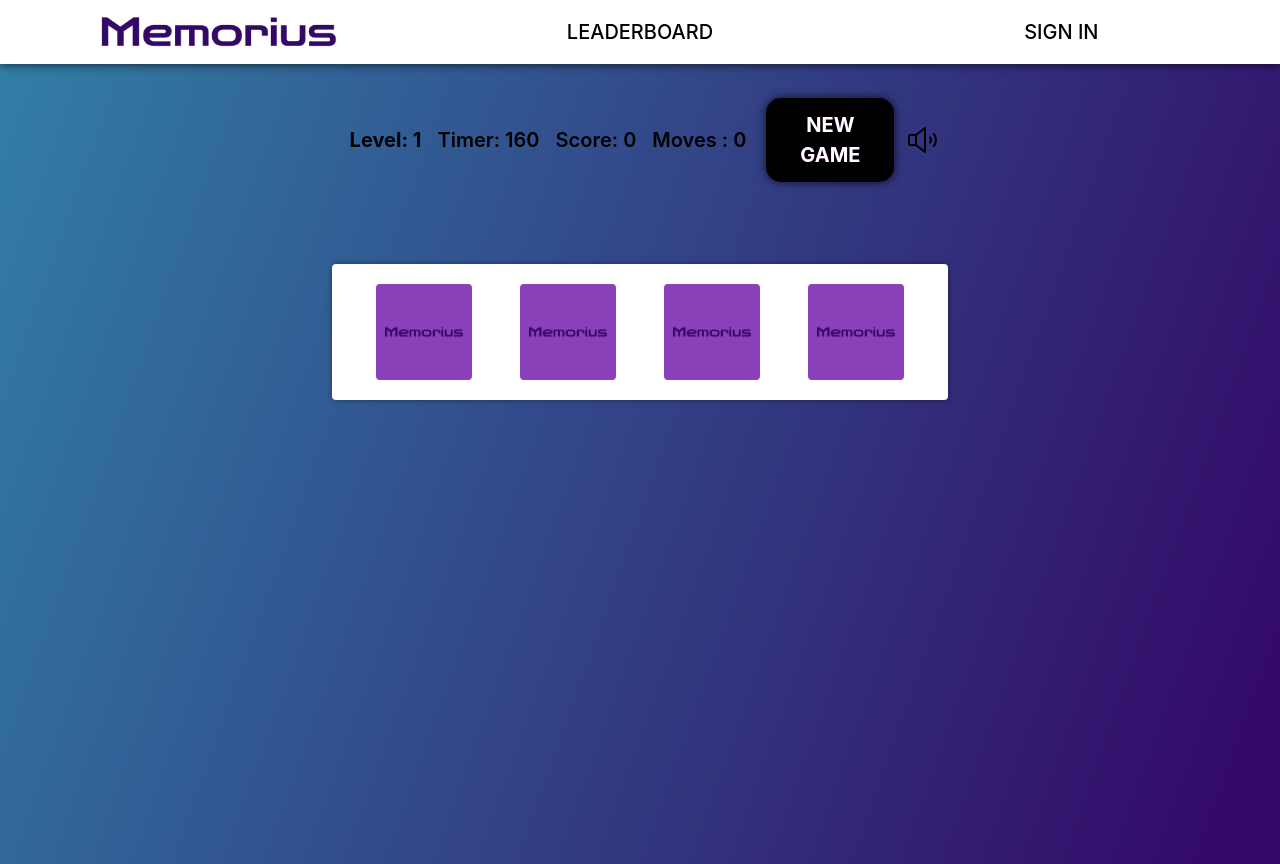
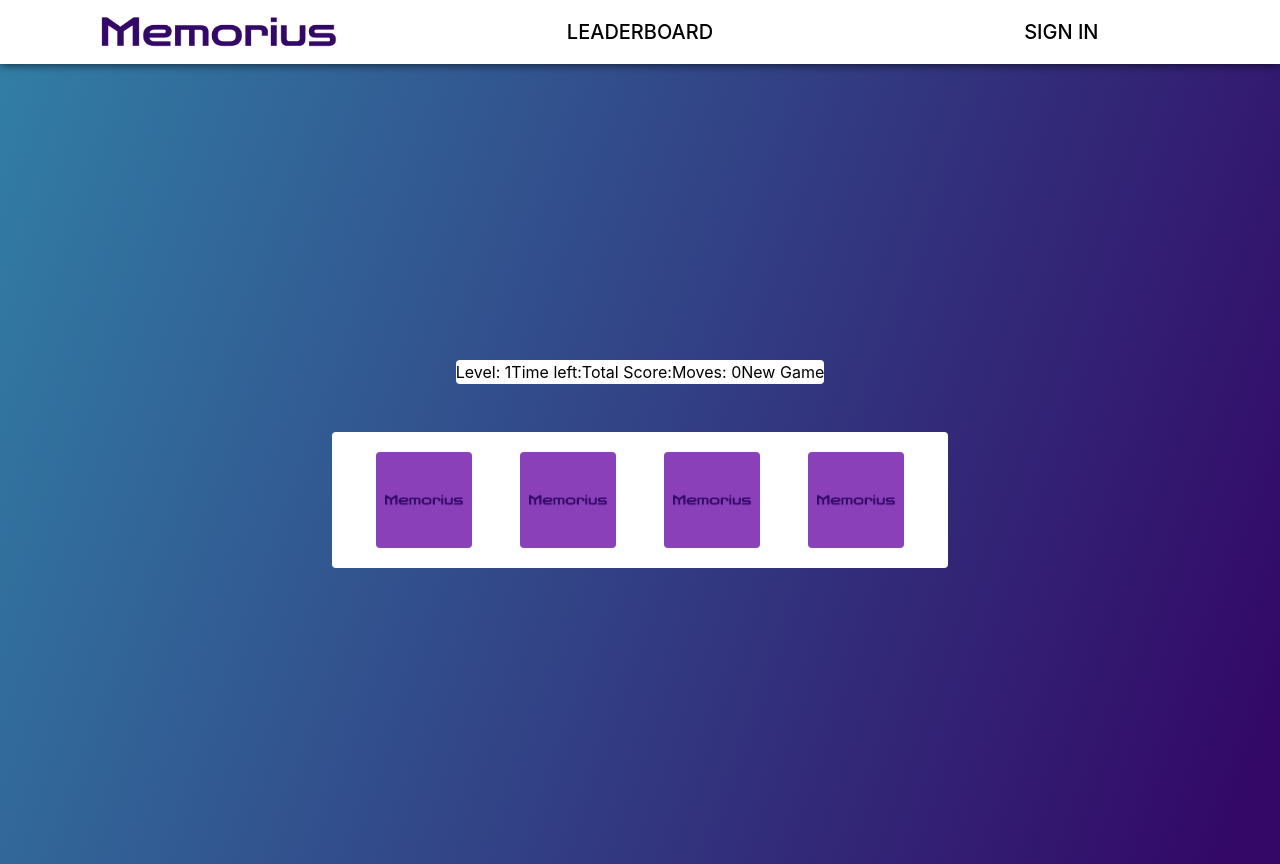
Before and after one commit to KkarliskK/memorius, a React (Vite) app in the folder frontend/: page /gamewindow in a window 1280 px wide. Built offline with nearby package versions, Linux system fonts and the light colour scheme.

Commit message:
remade game logic

```diff
--- a/frontend/src/view/GameWindow.jsx
+++ b/frontend/src/view/GameWindow.jsx
@@ -1,209 +1,75 @@
-import { useState, useEffect, useRef } from 'react';
+import React, { useState, useEffect } from 'react';
+import Card from '../components/Card.jsx';
 import css from '../style/GameWindow.module.css';
-import Card from '../components/Card.jsx';
 import Data from '../components/DataCar.js';
-import backgroundMusic from '../assets/background_music.mp3';
-import { SpeakerHigh, SpeakerSlash } from '@phosphor-icons/react';
-
-//https://sfxr.me/  <-- sound generator
 
 function GameWindow() {
     const [cardsArray, setCardsArray] = useState([]);
-    const [timer, setTimer] = useState(60);
-    const [moves, setMoves] = useState(0);
     const [firstCard, setFirstCard] = useState(null);
     const [secondCard, setSecondCard] = useState(null);
+    const [moves, setMoves] = useState(0);
     const [stopFlip, setStopFlip] = useState(false);
-    const [won, setWon] = useState(0);
+    const [score, setScore] = useState(0);
+    const [won, setWon] = useState(false);
     const [level, setLevel] = useState(1);
-    const [gameOver, setGameOver] = useState(false); //when winning
-    const [lostGame, setLostGame] = useState(false); //when losing
-    const [score, setScore] = useState(0);
-    const [totalScore, setTotalScore] = useState(0); // total score for all levels
-    const [coins, setCoins] = useState(0);
-    const [isPlaying, setIsPlaying] = useState(true);
-    const [nextLevelClicked, setNextLevelClicked] = useState(false); // Track if next level button is clicked
+    const [matchedPairs, setMatchedPairs] = useState(0);
+    const [totalPairs, setTotalPairs] = useState(Math.min(level * 2, 20));
 
-    const timerId = useRef();
-    const audioRef = useRef(null);
+    function shuffleCards(cards, numCards) {
+        // Create a copy of the original cards array
+        const shuffledCards = cards.slice(0, numCards);
 
-    const togglePlay = () => {
-        setIsPlaying(!isPlaying);
-        if (audioRef.current) {
-          audioRef.current.muted = !audioRef.current.muted;
+        // Shuffle the array using Fisher-Yates algorithm
+        for (let i = shuffledCards.length - 1; i > 0; i--) {
+            const j = Math.floor(Math.random() * (i + 1));
+            [shuffledCards[i], shuffledCards[j]] = [shuffledCards[j], shuffledCards[i]];
         }
-    };
-
-    function NewGame() {
-        clearInterval(timerId.current);
-        setNextLevelClicked(false); // Reset next level click state
-        // Reset all game state variables
-        setCardsArray([]);
-        setMoves(0);
-        setFirstCard(null);
-        setSecondCard(null);
-        setTimer(60);
-        setGameOver(false);
-        setLostGame(false);
-        setWon(0);
-        setScore(0);
-        setCoins(0);
-        setLevel(1);
-        setTotalScore(0); // Reset total score
-        startNewLevel();
+        return shuffledCards;
     }
 
+    useEffect(() => {
+        const numCards = Math.min(level * 4, 20);
+        const shuffledCards = shuffleCards(Data, numCards);
+        setCardsArray(shuffledCards);
+        setTotalPairs(numCards / 2); // Calculate total pairs
+    }, [level]);
 
-    function nextLevel() {
-        // Disable next level button to prevent spamming
-        setNextLevelClicked(true);
-        setLevel(level + 1);
-        startNewLevel();
-    }
-
-    function startNewLevel() {
-        const maxCards = 20;
-        const maxTimer = 160;
-
-        let cardsPerRow;
-        let timerValue;
-
-        if (level === 1) {
-            // For the first level, start with 4 cards and 160 seconds
-            cardsPerRow = 2;
-            timerValue = 160;
-        } else {
-            // For subsequent levels, adjust based on level number
-            if (level % 2 === 0) {
-                cardsPerRow = 4 + Math.floor((level - 2) / 2);
-                timerValue = maxTimer - (level - 2) * 5;
-            } else {
-                cardsPerRow = 4 + Math.floor((level - 3) / 2);
-                timerValue = maxTimer - (level - 3) * 5;
-            }
-        }
-
-        // Ensure the number of cards doesn't exceed the maximum
-        cardsPerRow = Math.min(cardsPerRow, Math.floor(maxCards / 2)); // Divide by 2 because each card has a pair
-        // Ensure the timer value doesn't go below 0
-        timerValue = Math.max(timerValue, 0);
-
-        const totalCards = cardsPerRow * 2; // Since each row has 2 cards
-        const randomOrderArray = Data.slice(0, totalCards).sort(() => 0.5 - Math.random());
-
+    function restartGame() {
+        setTimeout(() => {
+            const randomOrderArray = Data.sort(() => 0.5 - Math.random());
             setCardsArray(randomOrderArray);
             setMoves(0);
             setFirstCard(null);
             setSecondCard(null);
-        setTimer(timerValue); // Start timer only when the first card is interacted with
-        setGameOver(false);
-        setLostGame(false);
-        setWon(0);
+            setWon(false);
             setScore(0);
-        setCoins(0);
+            setLevel(1);
+        }, 1000);
     }
 
-
-
-
-    function startCountdown() {
-        timerId.current = setInterval(() => {
-            setTimer((prevTimer) => {
-                if (prevTimer <= 1) {
-                    clearInterval(timerId.current);
-                    return 0;
-                }
-                return prevTimer - 1;
-            });
+    function nextLevel() {
+        setTimeout(() => {
+            const randomOrderArray = Data.sort(() => 0.5 - Math.random());
+            setCardsArray(randomOrderArray);
+            setMoves(0);
+            setFirstCard(null);
+            setSecondCard(null);
+            setWon(false);
+            setScore(0);
+            setLevel(1);
         }, 1000);
     }
 
 
-    const [levelScore, setLevelScore] = useState(0);
-
-    useEffect(() => {
-        if (timer === 0) {
-            // Set score to 0 when timer runs out
-            setScore(0);
-            setCoins(0);
-            setLostGame(true);
-            clearInterval(timerId.current);
-        } else if (cardsArray.length > 0 && won === cardsArray.length / 2) {
-            // Calculate the level score when the level is completed
-            const baseScore = 1000; // Base score for completing a level
-            const scorePerSecond = 10; // Score awarded per remaining second
-            const remainingTime = 160 - timer; // Calculate remaining time (160 is the maximum time)
-            const levelScore = baseScore + remainingTime * scorePerSecond; // Calculate the level score
-
-            // Update the total score
-            setTotalScore((prevTotalScore) => prevTotalScore + levelScore);
-
-            // Set the level score and other relevant states
-            setScore(levelScore);
-            setCoins(Math.round(levelScore * 0.3)); // Calculate coins earned based on the level score
-            setGameOver(true);
-            clearInterval(timerId.current);
-        }
-        // Clear the interval when the game is over
-        if (gameOver) {
-            clearInterval(timerId.current);
-        }
-
-        // Start countdown if the timer is not running and a first card is selected
-        if (firstCard && !timerId.current && timer === 60) {
-            startCountdown();
-        }
-    }, [timer, won, cardsArray, gameOver, firstCard]);
-
-
-    //funkcija kas saglaba nospiesto pirmo karti un otro karti
     function handleSelectedCards(item) {
-        if (!gameOver) {
+        console.log(typeof item);
         if (firstCard !== null && firstCard.id !== item.id) {
             setSecondCard(item);
         } else {
             setFirstCard(item);
-                // Start the countdown when the first card is clicked
-                if (timer === 60) {
-                    startCountdown();
-                }
-            }
         }
     }
 
-
-      //winning screen
-      function winningScreen() {
-        if (gameOver) {
-            return (
-                <div className={`absolute top-52 p-4 flex justify-center items-center flex-col w-1/3 h-2/5 rounded-md text-center bg-white shadow-[0_0px_7px_-2px_rgba(0,0,0,0.7)] ${css.winningScreen}`}>
-                    <h1 className={`text-3xl m-2`}>Congratulations! You won in {moves} moves!</h1>
-                    <p className={`text-xl m-2`}>Your score: {score}</p>
-                    <p className={`text-xl m-2`}>Your total score: {totalScore}</p>
-                    <p className={`text-xl m-2`}>Your time: {60 - timer} seconds</p>
-                    <p className={`text-xl m-2`}>Coins earned: {coins}</p>
-                    <button className={`p-3 m-3 ${css.nextLevel}`} onClick={nextLevel}><p className={`${css.nextLevelText}`}>Next Level</p></button>
-                </div>
-            );
-        }
-    }
-
-      //game over screen
-    function lostGameScreen(){
-      if (lostGame) {
-        return (
-          <div className={`absolute top-52 p-4 flex justify-center items-center flex-col w-1/3 h-2/5 rounded-md text-center bg-white shadow-[0_0px_7px_-2px_rgba(0,0,0,0.7)] ${css.winningScreen}`}>
-                <h1 className={`text-3xl m-2`}>Level Failed!</h1>
-                <p className={`text-xl m-2`}>Your total score: {totalScore}</p>
-                <p className={`text-xl m-2`}>Your time: {60 - timer} seconds</p>
-                <p className={`text-xl m-2`}>Coins earned: {coins}</p>
-                <button className={`p-3 m-3 ${css.nextLevel}`} onClick={NewGame}><p className={`${css.nextLevelText}`}>New Game</p></button>
-            </div>
-        );
-    }
-    }
-
-    //parbauda vai nospiestas kartis sakrit vai ne, ja sakrit tad nonem iespeju vinas apgriezt apkart, ja nesakrit tad apgriež atpakaļ
     useEffect(() => {
         if (firstCard && secondCard) {
             setStopFlip(true);
@@ -217,21 +83,22 @@
                         }
                     });
                 });
-                setWon((preVal) => preVal + 1);
+                setMatchedPairs((prevCount) => prevCount + 1); // Increment matched pairs
                 removeSelection();
-                // Check if both cards were matched on the first try
-                if (firstCard.firstTry && secondCard.firstTry) {
-                    // Award time and score bonus for combo
-                    setTimer((prevTimer) => prevTimer + 5); // Add 5 seconds to the timer
-                    setScore((prevScore) => prevScore + 10); // Add 10 points to the score
-                }
             } else {
                 setTimeout(() => {
                     removeSelection();
-                }, 500);
+                }, 1000);
             }
         }
-    }, [firstCard, secondCard]);
+    }, [firstCard, secondCard, totalPairs, matchedPairs]);
+
+    useEffect(() => {
+        if (matchedPairs === totalPairs) { //here it checks if all cards have been matched to setWin
+            setWon(true);
+        }
+    }, [matchedPairs, totalPairs]);
+
 
     function removeSelection() {
         setFirstCard(null);
@@ -240,48 +107,20 @@
         setMoves((prevValue) => prevValue + 1);
     }
 
-    //when clicked next level button
-    function nextLevel() {
-        setLevel(level + 1);
-        setTotalScore(totalScore + levelScore); // Update total score only when moving to the next level
-        startNewLevel();
+    function resetGame(){
+        restartGame();
     }
 
-    function startNewGame() {
-        const updatedCardsArray = cardsArray.map(card => ({ ...card, firstTry: true }));
-        setCardsArray(updatedCardsArray);
-    }
-
-    useEffect(() => {
-        NewGame();
-    }, []);
-
     return (
-    <>
-    <audio ref={audioRef} src={backgroundMusic} autoPlay loop></audio>
-       <div className={`w-full h-screen flex items-center flex-col ${css.mainScreen}`}>
-            <div className={`${css.gameScreenHead} w-full flex justify-center items-center h-32 m-3`}>
-                <h1 className={`${css.levelH1} font-bold text-xl m-2`}>Level: {level}</h1>
-                <p className={`${css.timer} font-semibold text-xl m-2`}>Timer: {timer}</p>
-                <p className={`${css.score} font-semibold text-xl m-2`}>Score: {totalScore}</p> {/* Put score for each guessed card pair  That means make a score system first of all*/}
-
-                {won !== 6 ? (
-                <div className={`${css.movesBox} text-xl m-2 font-semibold`}>Moves : {moves}</div>
-            ) : (
-                <div className={`${css.winningScreen}`}>
-                    You Won in {moves} moves
+        <div className={`w-full h-screen flex items-center justify-center flex-col ${css.mainScreen}`}>
+            <div className={`flex items-center justify-center bg-white rounded ${css.sidebar}`}>
+                <p>Level: {level}</p>
+                <p>Time left: </p>
+                <p>Total Score: </p>
+                <p>Moves: {moves}</p>
+                <button onClick={resetGame}>New Game</button>
             </div>
-            )}
-            <button className={`${css.newGame} p-3 m-3`} onClick={NewGame}>
-                <p className={`${css.nextLevelText}`}>New Game</p>
-            </button>
-            <button onClick={togglePlay}>
-                {isPlaying ?  <SpeakerHigh size={32} />: <SpeakerSlash size={32} />}
-            </button>
-            </div>
-            {winningScreen()}
-            {lostGameScreen()}
-            <div className={`bg-white rounded shadow-[0_0px_7px_-2px_rgba(0,0,0,0.7)] ${css.gameWindow}`}>
+            <div className={`rounded bg-white ${css.gameWindow}`}>
                 {
                     cardsArray.map((item) => (
                         <Card
@@ -298,8 +137,13 @@
                     ))
                 }
             </div>
+            {won && (
+                <div className={`flex items-center justify-center ${css.winningScreen}`}>
+                    Congratulations! You won with a score of {score}.
+                    <button onClick={resetGame}>Play Again</button>
                 </div>
-    </>
+            )}
+        </div>
     );
 }
 
```
Also changed, not shown: frontend/src/components/Card.jsx (+4 -14 lines). Lines whose indentation alone changed are shown as unchanged.
